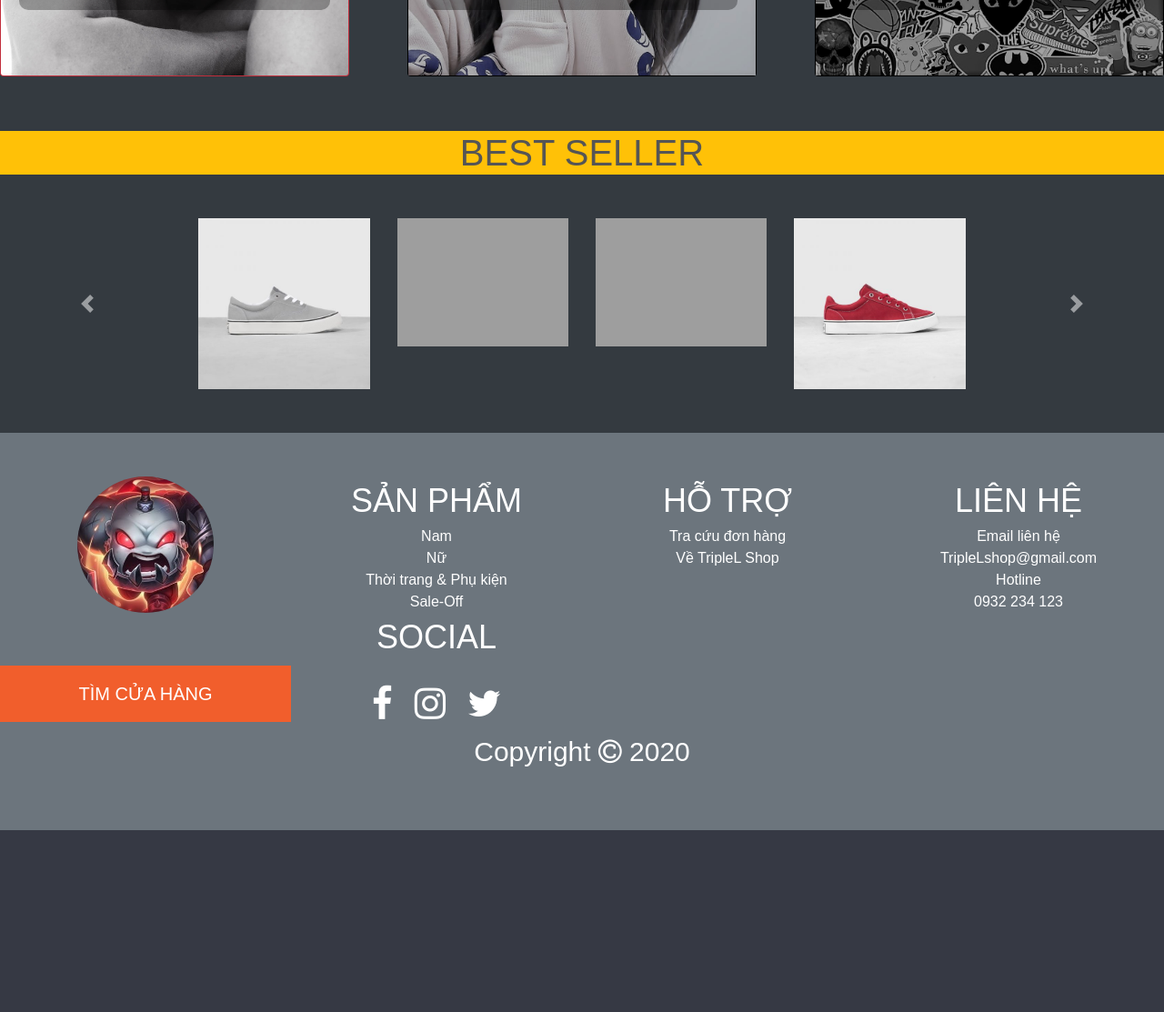
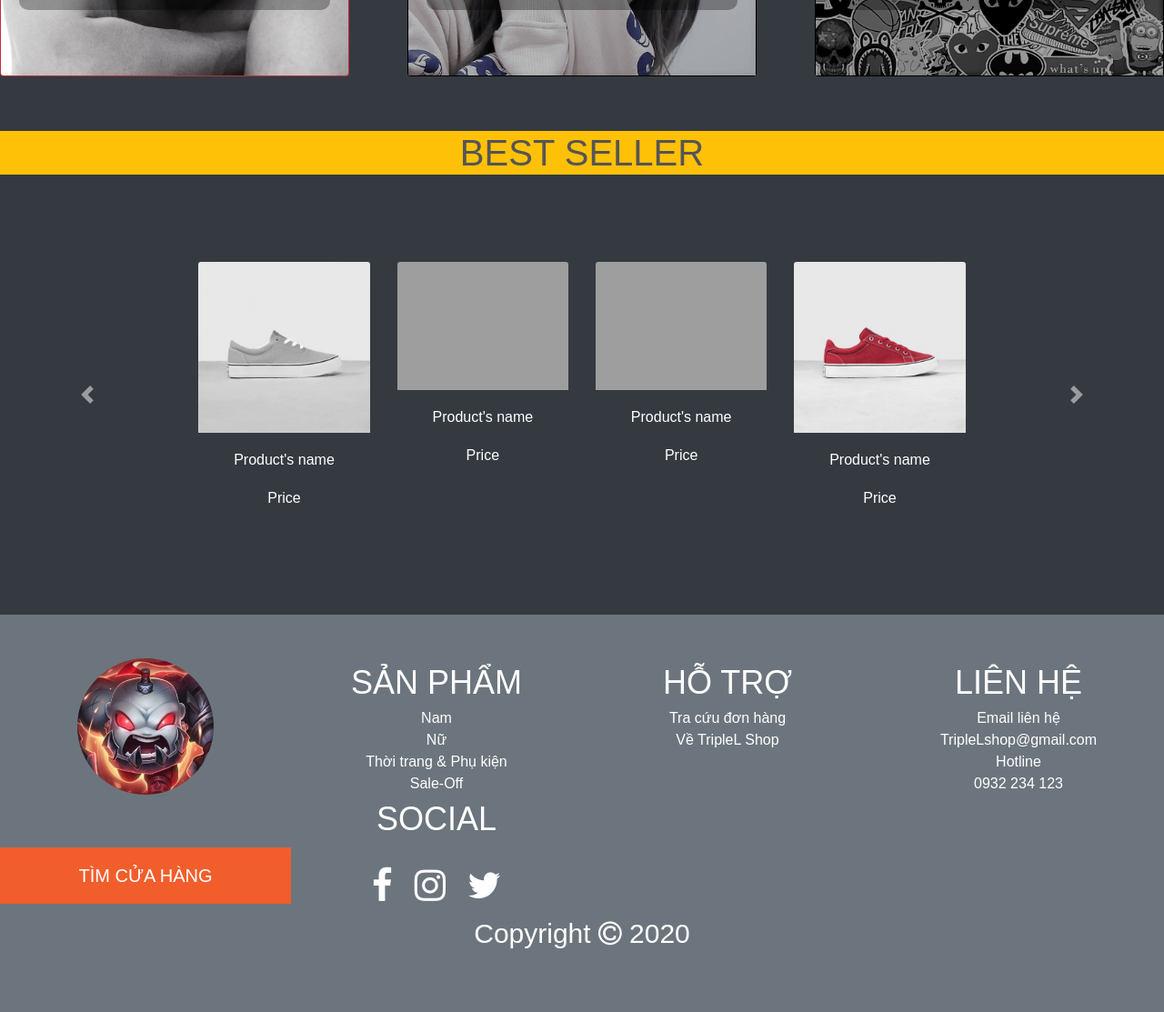
Before and after one commit to 18127141/Web-Seller, a PHP site: page /Home.html in a window 1280 px wide. Shown: the part 2167-3280 px from the top of the page at 91% size. Before the commit the page ends 3080 px from the top, so only its background shows below. Run offline with PHP 8.4, Linux system fonts and the light colour scheme; grey boxes are pictures that could not be loaded.

Commit message:
temopary Google Map and Fixed BestSeller

```diff
--- a/Find_Us.html
+++ b/Find_Us.htm
@@ -19,7 +19,7 @@
   <link rel="stylesheet" href="https://cdnjs.cloudflare.com/ajax/libs/font-awesome/4.7.0/css/font-awesome.min.css">
   <!--MY CSS AND JS-->
 
-  <link rel="stylesheet" href="CSS/style_login_register.css">
+  <link rel="stylesheet" href="Home.css">
 
 
 
@@ -155,5 +155,9 @@
       </div>
     </nav>
   </header>
+
+  <!--  -->
+  <iframe width="100%" height="1000" frameborder="0" style="border:0" src="https://www.google.com/maps/embed/v1/place?q=place_id:ChIJ8Ssm_BsvdTERNQGQ8pc4hE4&key=AIzaSyCLpu3_Q3aJSFK6kN-WVWGYJZ55sOj24Nk" allowfullscreen></iframe>
+
 </body>
 </html>
--- a/Home.css
+++ b/Home.css
@@ -256,6 +256,11 @@ ul, ol {
         margin-top:0px!important ;
 
     }
+    #BestSeller h5
+    {
+        font-size: 2rem;
+        /* best seller */
+    }
   }
 
 .navbar
--- a/Home.html
+++ b/Home.html
@@ -32,7 +32,7 @@
           <a href="#"><i class="fa fa-truck"></i> Tra cứu đơn hàng</a>
         </li>
         <li>
-          <a href="#"><i class="fa fa-map-marker"></i> Tìm cửa hàng</a>
+          <a href="Find_Us.htm"><i class="fa fa-map-marker"></i> Tìm cửa hàng</a>
         </li>
         <li>
           <a href="#"><i class="fa fa-heart"></i> Yêu thích</a>
@@ -660,52 +660,100 @@
     <div class="carousel-inner">
       <div class="carousel-item active">
         <div class="row justify-content-center">
-          <div class="col-2">
-            <img src="img/product1.jpg" alt="" class="img-fluid">
+          <div class="col-md-2 col-3  card mt-5 bg-dark " style="border:none">
+            <img src="img/product1.jpg" alt="" class="img-fluid card-img-top">
+            <div class="card-body text-white">
+              <h5 class="card-title" style="font-size: 2vmin;">Product's name</h5>
+              <p class="card-text" style="font-size: 1rem;">Price </p>
+            </div>
           </div>
-          <div class="col-2">
-            <img src="img/product2.jpg" alt="" class="img-fluid">
+          <div class="col-md-2 col-3  card mt-5 bg-dark" style="border:none">
+            <img src="img/product2.jpg" alt="" class="img-fluid card-img-top">
+            <div class="card-body text-white">
+              <h5 class="card-title" style="font-size: 2vmin;">Product's name</h5>
+              <p class="card-text" style="font-size: 1rem;">Price </p>
+            </div>
           </div>
-          <div class="col-2">
+          <div class="col-md-2 col-3  card mt-5 bg-dark" style="border:none">
 
-            <img src="img/product3.jpg" alt="" class="img-fluid">
+            <img src="img/product3.jpg" alt="" class="img-fluid card-img-top">
+            <div class="card-body text-white">
+              <h5 class="card-title" style="font-size: 2vmin;">Product's name</h5>
+              <p class="card-text" style="font-size: 1rem;">Price </p>
+            </div>
           </div>
-          <div class="col-2">
-            <img src="img/product4.jpg" alt="" class="img-fluid">
+          <div class="col-md-2 col-3 card mt-5 bg-dark mb-5 d-none d-md-block " style="border:none">
+            <img src="img/product4.jpg" alt="" class="img-fluid card-img-top">
+            <div class="card-body text-white">
+              <h5 class="card-title" style="font-size: 2vmin;">Product's name</h5>
+              <p class="card-text " style="font-size: 1rem;">Price </p>
+            </div>
           </div>
         </div>
       </div>
       <div class="carousel-item">
         <div class="row justify-content-center">
-          <div class="col-2">
-            <img src="img/product8.jpg" alt="" class="img-fluid">
+          <div class="col-md-2 col-3  card mt-5 bg-dark " style="border:none">
+            <img src="img/product5.jpg" alt="" class="img-fluid card-img-top">
+            <div class="card-body text-white">
+              <h5 class="card-title" style="font-size: 2vmin;">Product's name</h5>
+              <p class="card-text" style="font-size: 1rem;">Price </p>
+            </div>
           </div>
-          <div class="col-2">
-            <img src="img/product5.jpg" alt="" class="img-fluid">
+          <div class="col-md-2 col-3  card mt-5 bg-dark" style="border:none">
+            <img src="img/product6.jpg" alt="" class="img-fluid card-img-top">
+            <div class="card-body text-white">
+              <h5 class="card-title" style="font-size: 2vmin;">Product's name</h5>
+              <p class="card-text" style="font-size: 1rem;">Price </p>
+            </div>
           </div>
-          <div class="col-2">
+          <div class="col-md-2 col-3  card mt-5 bg-dark" style="border:none">
 
-            <img src="img/product6.jpg" alt="" class="img-fluid">
+            <img src="img/product7.jpg" alt="" class="img-fluid card-img-top">
+            <div class="card-body text-white">
+              <h5 class="card-title" style="font-size: 2vmin;">Product's name</h5>
+              <p class="card-text" style="font-size: 1rem;">Price </p>
+            </div>
           </div>
-          <div class="col-2">
-            <img src="img/product7.jpg" alt="" class="img-fluid">
+          <div class="col-md-2 col-3 card mt-5 bg-dark mb-5 d-none d-md-block " style="border:none">
+            <img src="img/product8.jpg" alt="" class="img-fluid card-img-top">
+            <div class="card-body text-white">
+              <h5 class="card-title" style="font-size: 2vmin;">Product's name</h5>
+              <p class="card-text" style="font-size: 1rem;">Price </p>
+            </div>
           </div>
         </div>
       </div>
       <div class="carousel-item">
         <div class="row justify-content-center">
-          <div class="col-2">
-            <img src="img/product1.jpg" alt="" class="img-fluid">
+          <div class="col-md-2 col-3  card mt-5 bg-dark " style="border:none">
+            <img src="img/product4.jpg" alt="" class="img-fluid card-img-top">
+            <div class="card-body text-white">
+              <h5 class="card-title" style="font-size: 2vmin;">Product's name</h5>
+              <p class="card-text" style="font-size: 1rem;">Price </p>
+            </div>
           </div>
-          <div class="col-2">
-            <img src="img/product2.jpg" alt="" class="img-fluid">
+          <div class="col-md-2 col-3  card mt-5 bg-dark" style="border:none">
+            <img src="img/product3.jpg" alt="" class="img-fluid card-img-top">
+            <div class="card-body text-white">
+              <h5 class="card-title" style="font-size: 2vmin;">Product's name</h5>
+              <p class="card-text" style="font-size: 1rem;">Price </p>
+            </div>
           </div>
-          <div class="col-2">
+          <div class="col-md-2 col-3  card mt-5 bg-dark" style="border:none">
 
-            <img src="img/product3.jpg" alt="" class="img-fluid">
+            <img src="img/product2.jpg" alt="" class="img-fluid card-img-top">
+            <div class="card-body text-white">
+              <h5 class="card-title" style="font-size: 2vmin;">Product's name</h5>
+              <p class="card-text" style="font-size: 1rem;">Price </p>
+            </div>
           </div>
-          <div class="col-2">
-            <img src="img/product4.jpg" alt="" class="img-fluid">
+          <div class="col-md-2 col-3 card mt-5 bg-dark mb-5 d-none d-md-block " style="border:none">
+            <img src="img/product1.jpg" alt="" class="img-fluid card-img-top">
+            <div class="card-body text-white">
+              <h5 class="card-title" style="font-size: 2vmin;">Product's name</h5>
+              <p class="card-text" style="font-size: 1rem;">Price </p>
+            </div>
           </div>
         </div>
       </div>
@@ -719,6 +767,7 @@
       <span class="sr-only">Next</span>
     </a>
   </div>
+
 
   <!-- footer -->
   <div class="container-fluid bg-secondary text-center py-5" id="footer">
@@ -783,7 +832,7 @@
     </div>
     <div class="row">
       <div class="col-md-3 text-center mt-5 py-3 align-self-center" style="background-color:#f15e2c;">
-        <a href="#" style="font-size: 20px;color:white"> TÌM CỬA HÀNG</a>
+        <a href="Find_Us.htm" style="font-size: 20px;color:white"> TÌM CỬA HÀNG</a>
       </div>
       <div class="col-md-3 mt-0 ">
         <p class="footer-head">SOCIAL</p>
--- a/login.htm
+++ b/login.htm
@@ -37,7 +37,7 @@
             <a href="#"><i class="fa fa-truck"></i> Tra cứu đơn hàng</a>
           </li>
           <li>
-            <a href="#"><i class="fa fa-map-marker"></i> Tìm cửa hàng</a>
+            <a href="Find_Us.htm"><i class="fa fa-map-marker"></i> Tìm cửa hàng</a>
           </li>
           <li>
             <a href="#"><i class="fa fa-heart"></i> Yêu thích</a>
--- a/register.htm
+++ b/register.htm
@@ -39,7 +39,7 @@
             <a href="#"><i class="fa fa-truck"></i> Tra cứu đơn hàng</a>
           </li>
           <li>
-            <a href="#"><i class="fa fa-map-marker"></i> Tìm cửa hàng</a>
+            <a href="Find_Us.htm"><i class="fa fa-map-marker"></i> Tìm cửa hàng</a>
           </li>
           <li>
             <a href="#"><i class="fa fa-heart"></i> Yêu thích</a>
```
